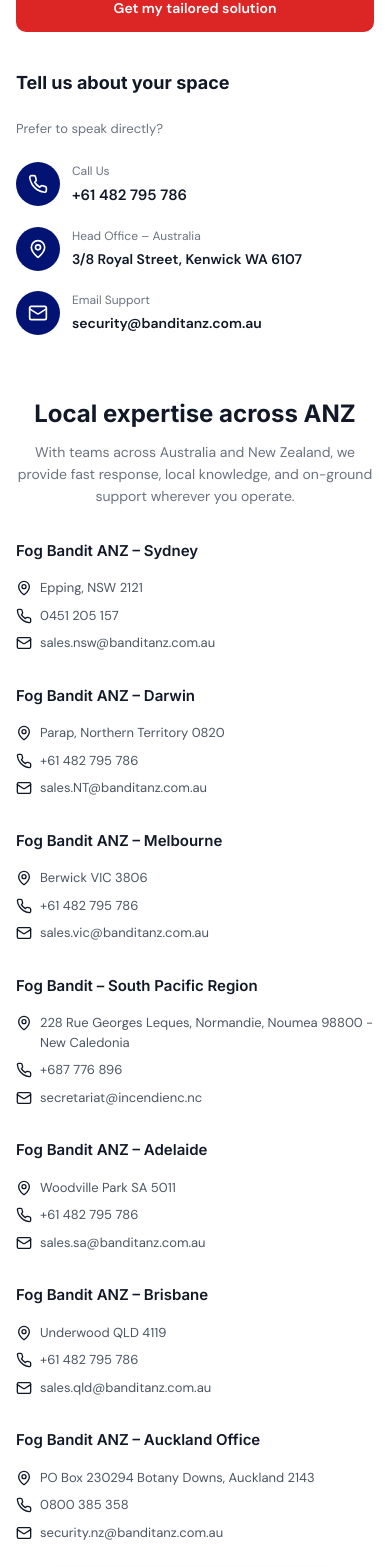
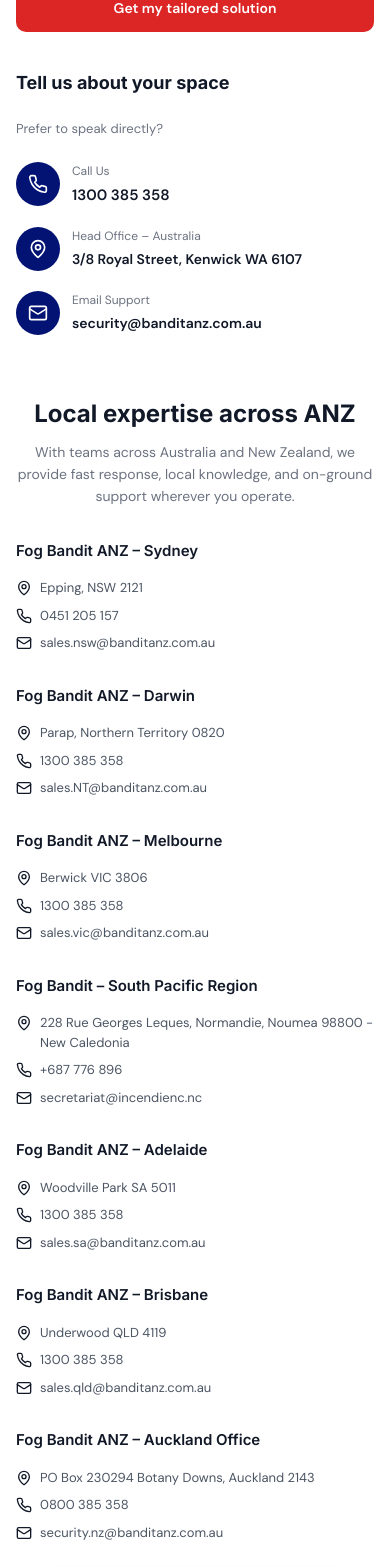
Before and after one commit to zunnoonwaheed/Fog-Bandit-Website-with-AI-Chatbot, a React (Vite) app: page /contact in a window 390 px wide. Shown: the part 1040-2607 px from the top of the page. Built offline with nearby package versions, Linux system fonts and the light colour scheme; the HTML template or start-up script is replaced by a standard one.

Commit message:
Update contact phone number

```diff
--- a/src/components/ContactSection.tsx
+++ b/src/components/ContactSection.tsx
@@ -24,7 +24,7 @@
             </p>
             <div className="mt-10">
               <p className="text-foreground text-sm font-semibold mb-2">Head Office</p>
-              <p className="text-foreground text-sm font-medium">+61 482 795 786</p>
+              <p className="text-foreground text-sm font-medium">1300 385 358</p>
               <p className="text-foreground text-sm font-medium">security@banditanz.com</p>
               <p className="text-foreground text-sm font-medium">3/8 Royal Street</p>
               <p className="text-foreground text-sm font-medium">Kenwick WA 6107</p>
--- a/src/pages/Contact.tsx
+++ b/src/pages/Contact.tsx
@@ -38,7 +38,7 @@
                       </div>
                       <div>
                         <p className="text-[12px] text-[#6B7280] mb-1">Call Us</p>
-                        <p className="text-[15px] md:text-[16px] font-semibold text-[#111827]">+61 482 795 786</p>
+                        <p className="text-[15px] md:text-[16px] font-semibold text-[#111827]">1300 385 358</p>
                       </div>
                     </div>
 
@@ -164,7 +164,7 @@
                         </p>
                         <p className="flex items-start gap-2">
                           <Phone className="h-4 w-4 mt-0.5 text-[#111827]" />
-                          +61 482 795 786
+                          1300 385 358
                         </p>
                         <p className="flex items-start gap-2">
                           <Mail className="h-4 w-4 mt-0.5 text-[#111827]" />
@@ -182,7 +182,7 @@
                         </p>
                         <p className="flex items-start gap-2">
                           <Phone className="h-4 w-4 mt-0.5 text-[#111827]" />
-                          +61 482 795 786
+                          1300 385 358
                         </p>
                         <p className="flex items-start gap-2">
                           <Mail className="h-4 w-4 mt-0.5 text-[#111827]" />
@@ -218,7 +218,7 @@
                         </p>
                         <p className="flex items-start gap-2">
                           <Phone className="h-4 w-4 mt-0.5 text-[#111827]" />
-                          +61 482 795 786
+                          1300 385 358
                         </p>
                         <p className="flex items-start gap-2">
                           <Mail className="h-4 w-4 mt-0.5 text-[#111827]" />
@@ -236,7 +236,7 @@
                         </p>
                         <p className="flex items-start gap-2">
                           <Phone className="h-4 w-4 mt-0.5 text-[#111827]" />
-                          +61 482 795 786
+                          1300 385 358
                         </p>
                         <p className="flex items-start gap-2">
                           <Mail className="h-4 w-4 mt-0.5 text-[#111827]" />
--- a/src/pages/Financing.tsx
+++ b/src/pages/Financing.tsx
@@ -68,7 +68,7 @@
                       </div>
                       <div>
                         <p className="text-[12px] text-muted-foreground">Call Us</p>
-                        <p className="text-[14px] md:text-[15px] font-semibold text-foreground">+61 482 795 786</p>
+                        <p className="text-[14px] md:text-[15px] font-semibold text-foreground">1300 385 358</p>
                       </div>
                     </div>
 
```
